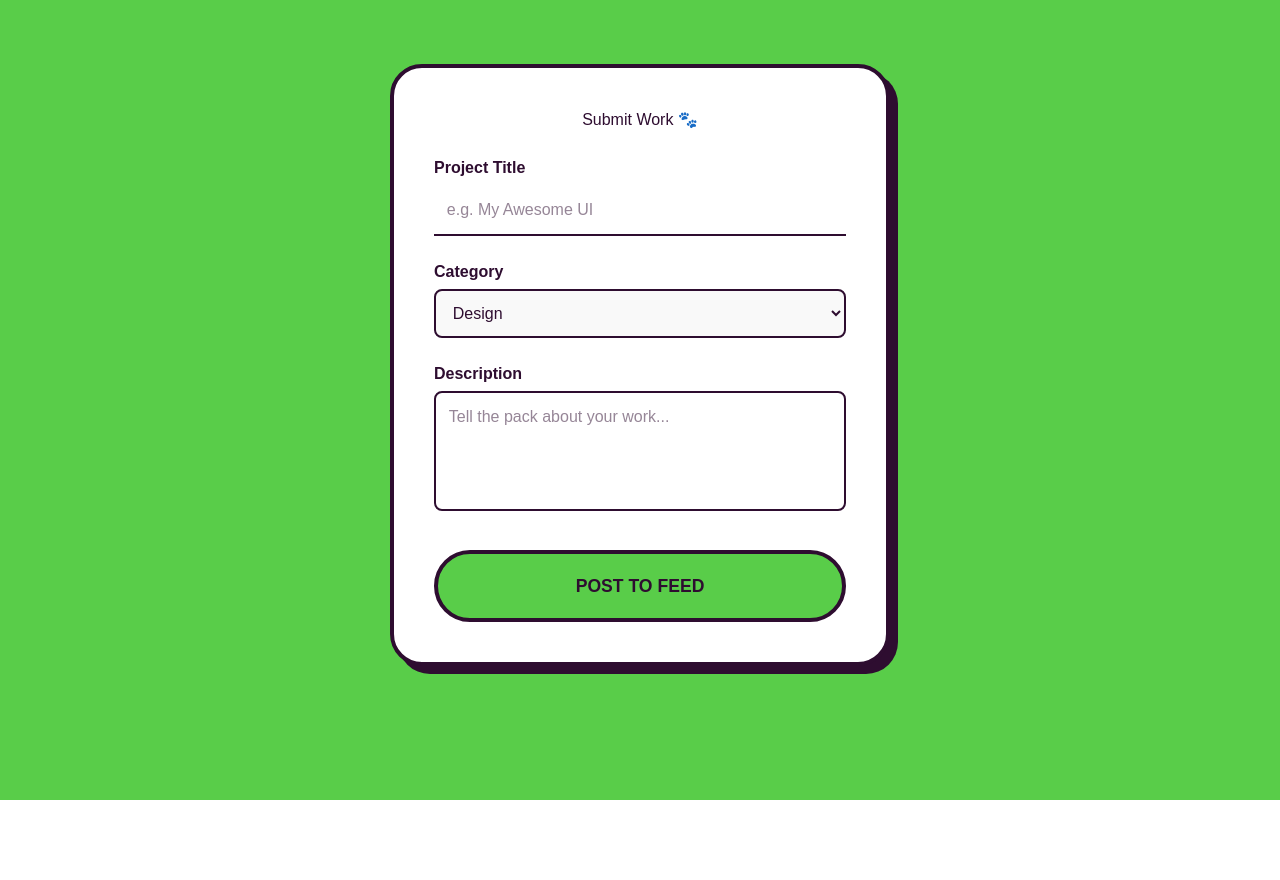
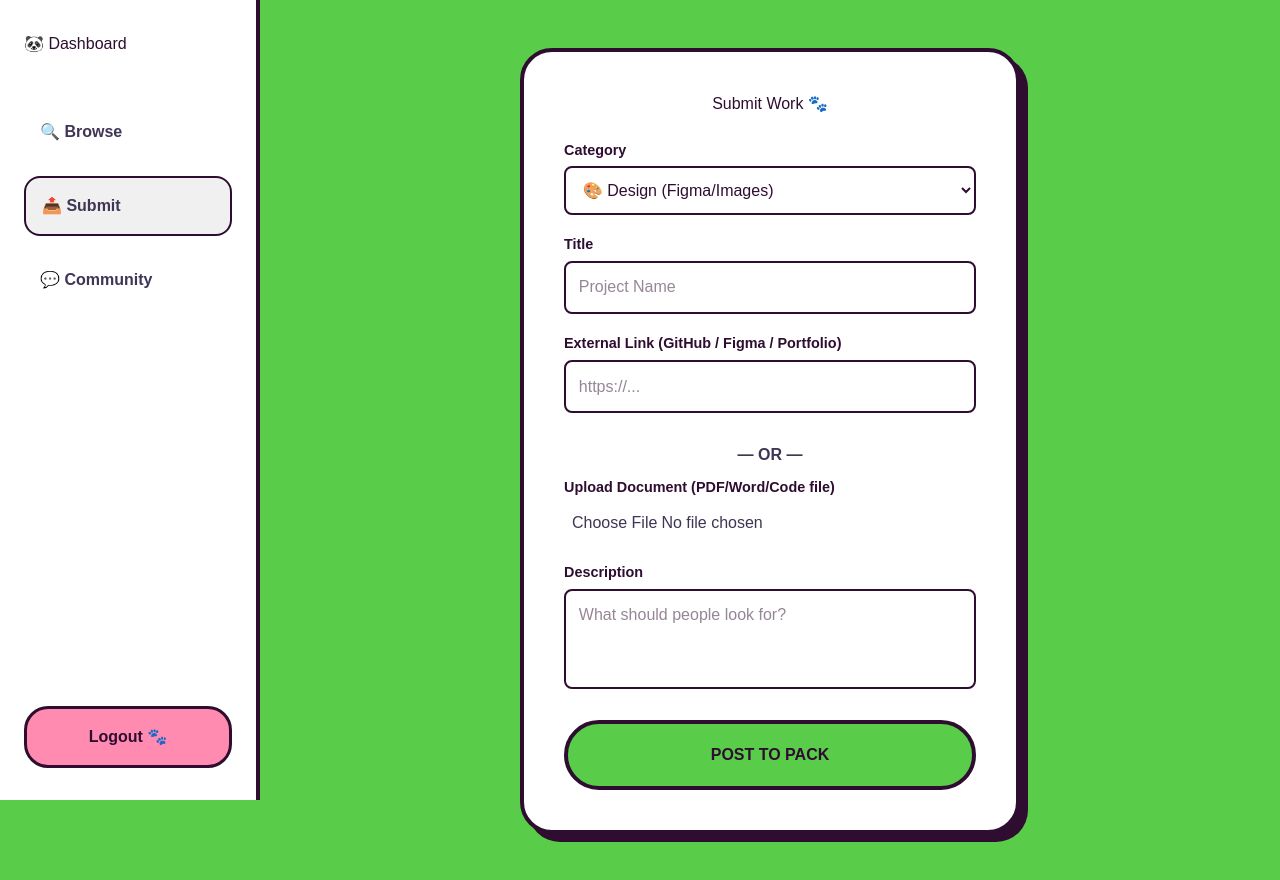
Before and after one commit to Ander-a/portfolio-critique, a Next.js app: page /submit in a window 1280 px wide. Before the commit the page ends 800 px from the top, so only its background shows below. Built offline with nearby package versions, Linux system fonts and the light colour scheme; no server answers.

Commit message:
Finalized browse page with view work and category filters

```diff
--- a/app/browse/page.js
+++ b/app/browse/page.js
@@ -5,9 +5,11 @@ import { supabase } from '../../supabase'
 export default function Browse() {
   const [works, setWorks] = useState([])
   const [loading, setLoading] = useState(true)
+  const [filter, setFilter] = useState('All')
 
   useEffect(() => {
     async function fetchWorks() {
+      // Fetches all projects from the 'works' table
       const { data } = await supabase.from('works').select('*').order('created_at', { ascending: false })
       if (data) setWorks(data)
       setLoading(false)
@@ -15,9 +17,14 @@ export default function Browse() {
     fetchWorks()
   }, [])
 
+  // Filter logic for Design, Code, and Writing
+  const filtered = filter === 'All' ? works : works.filter(w => w.category === filter)
+
   return (
     <div style={{ display: 'flex', minHeight: '100vh', backgroundColor: '#59cd49', fontFamily: 'Poppins, sans-serif' }}>
-      {/* Fixed Sidebar */}
+      <link href="https://fonts.googleapis.com/css2?family=Poppins:wght@400;600&display=swap" rel="stylesheet" />
+
+      {/* SIDEBAR DASHBOARD */}
       <aside style={sidebarStyle}>
         <h2 style={{ color: '#2e0d30', marginBottom: '3rem', fontSize: '1.2rem' }}>🐼 Dashboard</h2>
         <nav style={{ display: 'flex', flexDirection: 'column', gap: '1rem', flex: 1 }}>
@@ -28,17 +35,67 @@ export default function Browse() {
         <a href="/logout" style={logoutButtonStyle}>Logout 🐾</a>
       </aside>
 
-      {/* Content Area */}
+      {/* MAIN CONTENT AREA */}
       <main style={{ marginLeft: '260px', flex: 1, padding: '3rem' }}>
-        <h1 style={{ color: '#2e0d30', marginBottom: '2rem' }}>Explore Projects</h1>
-        {loading ? <p>Waking up the pandas...</p> : (
-          <div style={{ display: 'grid', gridTemplateColumns: 'repeat(auto-fill, minmax(300px, 1fr))', gap: '2rem' }}>
-            {works.map(work => (
+        <h1 style={{ color: '#2e0d30', marginBottom: '1rem', fontSize: '2rem', fontWeight: 600 }}>Explore Projects</h1>
+        <p style={{ color: '#3f3554', marginBottom: '2rem' }}>Review the work of fellow Pandas and help them grow.</p>
+
+        {/* Filter Tabs */}
+        <div style={{ display: 'flex', gap: '10px', marginBottom: '2.5rem' }}>
+          {['All', 'Design', 'Code', 'Writing'].map((cat) => (
+            <button
+              key={cat}
+              onClick={() => setFilter(cat)}
+              style={{
+                padding: '0.6rem 1.2rem',
+                borderRadius: '2rem',
+                border: '2px solid #2e0d30',
+                backgroundColor: filter === cat ? '#2e0d30' : 'white',
+                color: filter === cat ? 'white' : '#2e0d30',
+                fontWeight: 600,
+                cursor: 'pointer',
+                transition: '0.2s'
+              }}
+            >
+              {cat}
+            </button>
+          ))}
+        </div>
+
+        {loading ? (
+          <p style={{ color: '#2e0d30', fontWeight: 600 }}>Waking up the pandas...</p>
+        ) : filtered.length === 0 ? (
+          <div style={emptyStateStyle}>
+            <p>No projects in this category yet. Be the first to submit!</p>
+          </div>
+        ) : (
+          <div style={{ display: 'grid', gridTemplateColumns: 'repeat(auto-fill, minmax(320px, 1fr))', gap: '2rem' }}>
+            {filtered.map((work) => (
               <div key={work.id} style={cardStyle}>
-                <span style={categoryBadgeStyle}>{work.category}</span>
-                <h2 style={{ color: '#2e0d30', marginTop: '0.5rem' }}>{work.title}</h2>
-                <p style={{ color: '#3f3554', fontSize: '0.9rem', marginBottom: '1.5rem' }}>{work.description}</p>
-                <a href="/feedback" style={{ color: '#59cd49', fontWeight: 700, textDecoration: 'none' }}>GIVE FEEDBACK →</a>
+                <div style={{ display: 'flex', justifyContent: 'space-between', alignItems: 'flex-start', marginBottom: '1rem' }}>
+                  <span style={categoryBadgeStyle}>{work.category}</span>
+                </div>
+
+                <h2 style={{ color: '#2e0d30', fontSize: '1.2rem', marginBottom: '0.5rem', fontWeight: 600 }}>{work.title}</h2>
+                <p style={{ color: '#3f3554', fontSize: '0.9rem', marginBottom: '1.5rem', lineHeight: '1.5' }}>{work.description}</p>
+
+                <div style={{ display: 'flex', gap: '10px', marginTop: 'auto' }}>
+                  {/* NEW: View Work Button (Handles GitHub links, Figma, or Supabase File URLs) */}
+                  {work.link && (
+                    <a
+                      href={work.link}
+                      target="_blank"
+                      rel="noopener noreferrer"
+                      style={viewButtonStyle}
+                    >
+                      👀 View Work
+                    </a>
+                  )}
+
+                  <a href="/feedback" style={feedbackButtonStyle}>
+                    Feedback →
+                  </a>
+                </div>
               </div>
             ))}
           </div>
@@ -48,9 +105,15 @@ export default function Browse() {
   )
 }
 
-// Shared Dashboard Styles
+// Styling Objects
 const sidebarStyle = { width: '260px', backgroundColor: 'white', borderRight: '4px solid #2e0d30', display: 'flex', flexDirection: 'column', padding: '2rem 1.5rem', position: 'fixed', height: '100vh', zIndex: 100 };
-const sidebarLinkStyle = { textDecoration: 'none', color: '#3f3554', fontWeight: 600, padding: '1rem', borderRadius: '1rem', transition: '0.2s' };
+const sidebarLinkStyle = { textDecoration: 'none', color: '#3f3554', fontWeight: 600, padding: '1rem', borderRadius: '1rem' };
 const logoutButtonStyle = { marginTop: 'auto', padding: '1rem', backgroundColor: '#ff8bb1', color: '#2e0d30', borderRadius: '1.5rem', textAlign: 'center', fontWeight: 600, textDecoration: 'none', border: '3px solid #2e0d30', boxShadow: '4px 4px 0px #2e0d30' };
-const cardStyle = { backgroundColor: 'white', padding: '1.5rem', borderRadius: '1.5rem', border: '3px solid #2e0d30', boxShadow: '5px 5px 0px #2e0d30' };
-const categoryBadgeStyle = { fontSize: '0.7rem', backgroundColor: '#59cd49', color: '#2e0d30', padding: '0.2rem 0.6rem', borderRadius: '1rem', fontWeight: 600 };
+
+const cardStyle = { backgroundColor: 'white', padding: '2rem', borderRadius: '2rem', border: '3px solid #2e0d30', boxShadow: '6px 6px 0px #2e0d30', display: 'flex', flexDirection: 'column' };
+const categoryBadgeStyle = { fontSize: '0.7rem', backgroundColor: '#59cd49', color: '#2e0d30', padding: '0.3rem 0.8rem', borderRadius: '1rem', fontWeight: 700, textTransform: 'uppercase' };
+
+const viewButtonStyle = { flex: 1, textAlign: 'center', padding: '0.7rem', backgroundColor: '#f0f0f0', color: '#2e0d30', borderRadius: '2rem', textDecoration: 'none', fontWeight: 600, fontSize: '0.85rem', border: '2px solid #2e0d30' };
+const feedbackButtonStyle = { flex: 1, textAlign: 'center', padding: '0.7rem', backgroundColor: '#2e0d30', color: 'white', borderRadius: '2rem', textDecoration: 'none', fontWeight: 600, fontSize: '0.85rem' };
+
+const emptyStateStyle = { backgroundColor: 'white', padding: '3rem', borderRadius: '2rem', border: '3px solid #2e0d30', textAlign: 'center', color: '#3f3554' };
--- a/app/feedbacks/page.js
+++ b/app/feedbacks/page.js
@@ -17,18 +17,18 @@ export default function Feedbacks() {
 
   return (
     <div style={{ display: 'flex', minHeight: '100vh', backgroundColor: '#59cd49', fontFamily: 'Poppins, sans-serif' }}>
-      {/* Sidebar */}
-      <aside style={{ width: '260px', backgroundColor: 'white', borderRight: '4px solid #2e0d30', display: 'flex', flexDirection: 'column', padding: '2rem 1.5rem', position: 'fixed', height: '100vh' }}>
+      {/* Sidebar Dashboard Menu */}
+      <aside style={sidebarStyle}>
         <h2 style={{ color: '#2e0d30', marginBottom: '3rem' }}>🐼 Dashboard</h2>
         <nav style={{ display: 'flex', flexDirection: 'column', gap: '1rem', flex: 1 }}>
-          <a href="/browse" style={{ textDecoration: 'none', color: '#3f3554', fontWeight: 600, padding: '1rem' }}>🔍 Browse Work</a>
-          <a href="/submit" style={{ textDecoration: 'none', color: '#3f3554', fontWeight: 600, padding: '1rem' }}>📤 Submit Work</a>
-          <a href="/feedbacks" style={{ textDecoration: 'none', color: '#2e0d30', fontWeight: 700, backgroundColor: '#f0f0f0', padding: '1rem', borderRadius: '1rem', border: '2px solid #2e0d30' }}>💬 Community</a>
+          <a href="/browse" style={sidebarLinkStyle}>🔍 Browse Work</a>
+          <a href="/submit" style={sidebarLinkStyle}>📤 Submit Work</a>
+          <a href="/feedbacks" style={{ ...sidebarLinkStyle, backgroundColor: '#f0f0f0', border: '2px solid #2e0d30' }}>💬 Community</a>
         </nav>
-        <a href="/logout" style={{ marginTop: 'auto', padding: '1rem', backgroundColor: '#ff8bb1', color: '#2e0d30', borderRadius: '1.5rem', textAlign: 'center', fontWeight: 600, textDecoration: 'none', border: '3px solid #2e0d30', boxShadow: '4px 4px 0px #2e0d30' }}>Logout 🐾</a>
+        <a href="/logout" style={logoutButtonStyle}>Logout 🐾</a>
       </aside>
 
-      {/* Main Content */}
+      {/* Main Content Area */}
       <main style={{ marginLeft: '260px', flex: 1, padding: '3rem' }}>
         <h1 style={{ color: '#2e0d30', marginBottom: '2rem' }}>Panda Peer Reviews</h1>
         <div style={{ maxWidth: '700px', display: 'flex', flexDirection: 'column', gap: '1.5rem' }}>
--- a/app/submit/page.js
+++ b/app/submit/page.js
@@ -6,57 +6,103 @@ export default function Submit() {
   const [title, setTitle] = useState('')
   const [category, setCategory] = useState('Design')
   const [description, setDescription] = useState('')
+  const [externalLink, setExternalLink] = useState('')
+  const [file, setFile] = useState(null)
   const [loading, setLoading] = useState(false)
 
   async function handleSubmit() {
     if (!title || !description) {
-      alert("Please fill in the fields!")
+      alert("Please fill in the title and description!")
       return
     }
+
     setLoading(true)
-    const { error } = await supabase.from('works').insert([{ title, category, description, author: 'Panda Member' }])
+    let fileUrl = ''
+
+    // 1. Upload file if it exists
+    if (file) {
+      const fileName = `${Math.random()}-${file.name}`
+      const { data, error: uploadError } = await supabase.storage
+        .from('work-files')
+        .upload(fileName, file)
+
+      if (uploadError) {
+        alert("File upload failed!")
+        setLoading(false)
+        return
+      }
+      fileUrl = supabase.storage.from('work-files').getPublicUrl(fileName).data.publicUrl
+    }
+
+    // 2. Save to Database
+    const { error } = await supabase.from('works').insert([{
+      title,
+      category,
+      description,
+      link: externalLink || fileUrl, // Saves the GitHub link OR the uploaded file link
+      author: 'Panda Member'
+    }])
+
     if (!error) window.location.href = '/browse'
     else alert(error.message)
     setLoading(false)
   }
 
   return (
-    <main style={{ backgroundColor: '#59cd49', minHeight: '100vh', display: 'flex', flexDirection: 'column', alignItems: 'center', fontFamily: 'Poppins, sans-serif', padding: '2rem' }}>
-      <div style={{ backgroundColor: 'white', width: '100%', maxWidth: '500px', padding: '2.5rem', borderRadius: '2rem', border: '4px solid #2e0d30', boxShadow: '8px 8px 0px #2e0d30', marginTop: '2rem' }}>
-        <h1 style={{ color: '#2e0d30', textAlign: 'center', marginBottom: '1.5rem' }}>Submit Work 🐾</h1>
+    <div style={{ display: 'flex', minHeight: '100vh', backgroundColor: '#59cd49', fontFamily: 'Poppins, sans-serif' }}>
+      {/* Sidebar */}
+      <aside style={sidebarStyle}>
+        <h2 style={{ color: '#2e0d30', marginBottom: '3rem' }}>🐼 Dashboard</h2>
+        <nav style={{ display: 'flex', flexDirection: 'column', gap: '1rem', flex: 1 }}>
+          <a href="/browse" style={sidebarLinkStyle}>🔍 Browse</a>
+          <a href="/submit" style={{ ...sidebarLinkStyle, backgroundColor: '#f0f0f0', border: '2px solid #2e0d30' }}>📤 Submit</a>
+          <a href="/feedbacks" style={sidebarLinkStyle}>💬 Community</a>
+        </nav>
+        <a href="/logout" style={logoutButtonStyle}>Logout 🐾</a>
+      </aside>
 
-        <label style={{ fontWeight: 600, color: '#2e0d30', display: 'block', marginBottom: '0.3rem' }}>Project Title</label>
-        <input
-          onChange={e => setTitle(e.target.value)}
-          placeholder="e.g. My Awesome UI"
-          style={{ width: '100%', padding: '0.8rem', color: '#2e0d30', border: 'none', borderBottom: '2px solid #2e0d30', outline: 'none', marginBottom: '1.5rem', fontSize: '1rem' }}
-        />
+      {/* Main Content */}
+      <main style={{ marginLeft: '260px', flex: 1, padding: '3rem', display: 'flex', justifyContent: 'center' }}>
+        <div style={formCardStyle}>
+          <h1 style={{ color: '#2e0d30', textAlign: 'center', marginBottom: '1.5rem' }}>Submit Work 🐾</h1>
 
-        <label style={{ fontWeight: 600, color: '#2e0d30', display: 'block', marginBottom: '0.3rem' }}>Category</label>
-        <select
-          onChange={e => setCategory(e.target.value)}
-          style={{ width: '100%', padding: '0.8rem', color: '#2e0d30', borderRadius: '0.5rem', border: '2px solid #2e0d30', marginBottom: '1.5rem', backgroundColor: '#f9f9f9' }}
-        >
-          <option>Design</option>
-          <option>Code</option>
-          <option>Writing</option>
-        </select>
+          <label style={labelStyle}>Category</label>
+          <select onChange={e => setCategory(e.target.value)} style={inputStyle}>
+            <option value="Design">🎨 Design (Figma/Images)</option>
+            <option value="Code">💻 Code (GitHub/Files)</option>
+            <option value="Writing">✍️ Writing (PDF/Word)</option>
+          </select>
 
-        <label style={{ fontWeight: 600, color: '#2e0d30', display: 'block', marginBottom: '0.3rem' }}>Description</label>
-        <textarea
-          onChange={e => setDescription(e.target.value)}
-          placeholder="Tell the pack about your work..."
-          style={{ width: '100%', padding: '0.8rem', color: '#2e0d30', height: '120px', borderRadius: '0.5rem', border: '2px solid #2e0d30', outline: 'none', marginBottom: '2rem', fontSize: '1rem', resize: 'none' }}
-        />
+          <label style={labelStyle}>Title</label>
+          <input onChange={e => setTitle(e.target.value)} placeholder="Project Name" style={inputStyle} />
 
-        <button
-          onClick={handleSubmit}
-          disabled={loading}
-          style={{ width: '100%', padding: '1.2rem', backgroundColor: '#59cd49', color: '#2e0d30', fontWeight: 800, borderRadius: '3rem', border: '4px solid #2e0d30', cursor: 'pointer', fontSize: '1.1rem', transition: '0.2s' }}
-        >
-          {loading ? 'SENDING...' : 'POST TO FEED'}
-        </button>
-      </div>
-    </main>
+          <label style={labelStyle}>External Link (GitHub / Figma / Portfolio)</label>
+          <input onChange={e => setExternalLink(e.target.value)} placeholder="https://..." style={inputStyle} />
+
+          <p style={{ textAlign: 'center', margin: '10px 0', fontWeight: 600, color: '#3f3554' }}>— OR —</p>
+
+          <label style={labelStyle}>Upload Document (PDF/Word/Code file)</label>
+          <input type="file" onChange={e => setFile(e.target.files[0])} style={fileInputStyle} />
+
+          <label style={labelStyle}>Description</label>
+          <textarea onChange={e => setDescription(e.target.value)} placeholder="What should people look for?" style={textareaStyle} />
+
+          <button onClick={handleSubmit} disabled={loading} style={submitButtonStyle}>
+            {loading ? 'UPLOADING...' : 'POST TO PACK'}
+          </button>
+        </div>
+      </main>
+    </div>
   )
 }
+
+// Styling (Swap only)
+const sidebarStyle = { width: '260px', backgroundColor: 'white', borderRight: '4px solid #2e0d30', display: 'flex', flexDirection: 'column', padding: '2rem 1.5rem', position: 'fixed', height: '100vh', zIndex: 100 };
+const sidebarLinkStyle = { textDecoration: 'none', color: '#3f3554', fontWeight: 600, padding: '1rem', borderRadius: '1rem' };
+const logoutButtonStyle = { marginTop: 'auto', padding: '1rem', backgroundColor: '#ff8bb1', color: '#2e0d30', borderRadius: '1.5rem', textAlign: 'center', fontWeight: 600, textDecoration: 'none', border: '3px solid #2e0d30' };
+const formCardStyle = { backgroundColor: 'white', width: '100%', maxWidth: '500px', padding: '2.5rem', borderRadius: '2rem', border: '4px solid #2e0d30', boxShadow: '8px 8px 0px #2e0d30' };
+const labelStyle = { fontWeight: 600, color: '#2e0d30', display: 'block', marginBottom: '0.3rem', fontSize: '0.9rem' };
+const inputStyle = { width: '100%', padding: '0.8rem', color: '#2e0d30', border: '2px solid #2e0d30', borderRadius: '0.5rem', outline: 'none', marginBottom: '1.2rem' };
+const fileInputStyle = { width: '100%', padding: '0.5rem', marginBottom: '1.2rem', color: '#3f3554' };
+const textareaStyle = { width: '100%', padding: '0.8rem', color: '#2e0d30', height: '100px', borderRadius: '0.5rem', border: '2px solid #2e0d30', marginBottom: '1.5rem', resize: 'none' };
+const submitButtonStyle = { width: '100%', padding: '1.2rem', backgroundColor: '#59cd49', color: '#2e0d30', fontWeight: 800, borderRadius: '3rem', border: '4px solid #2e0d30', cursor: 'pointer' };
```
